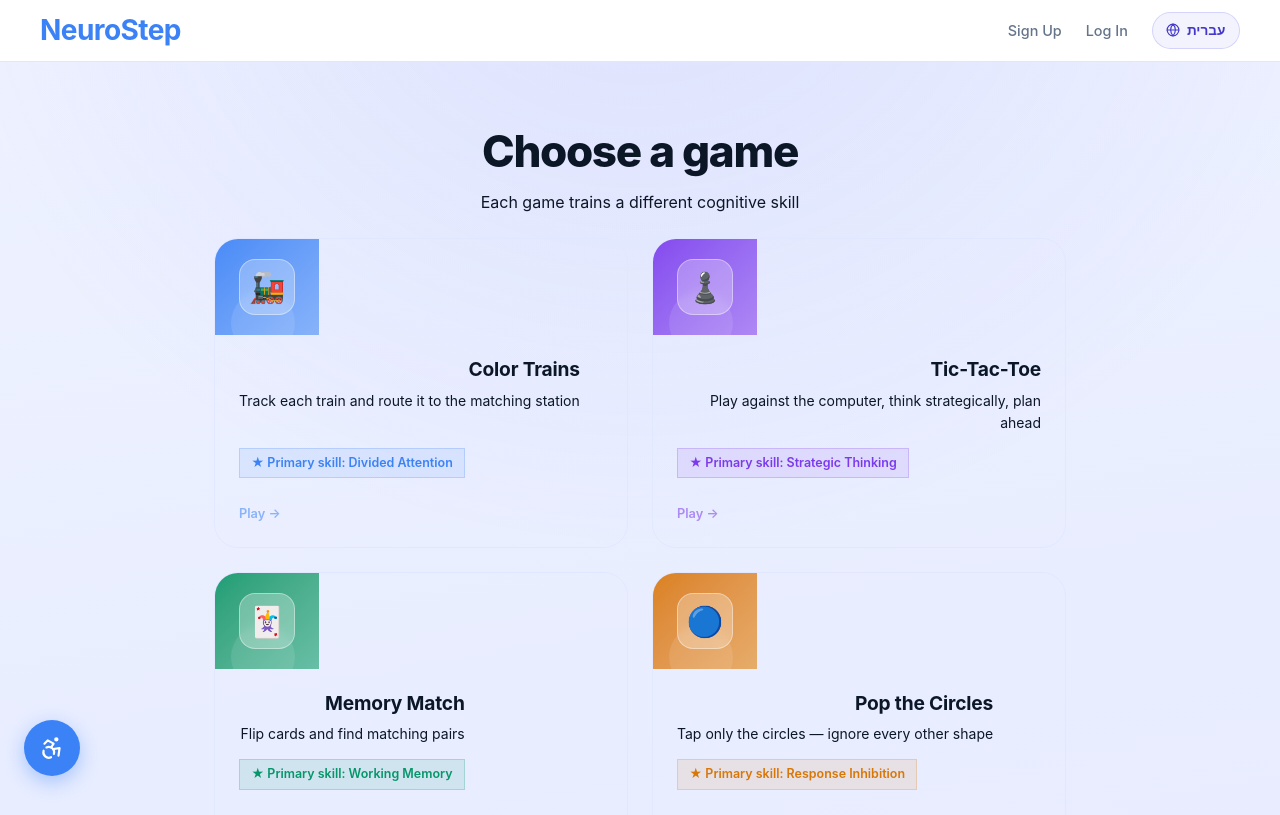
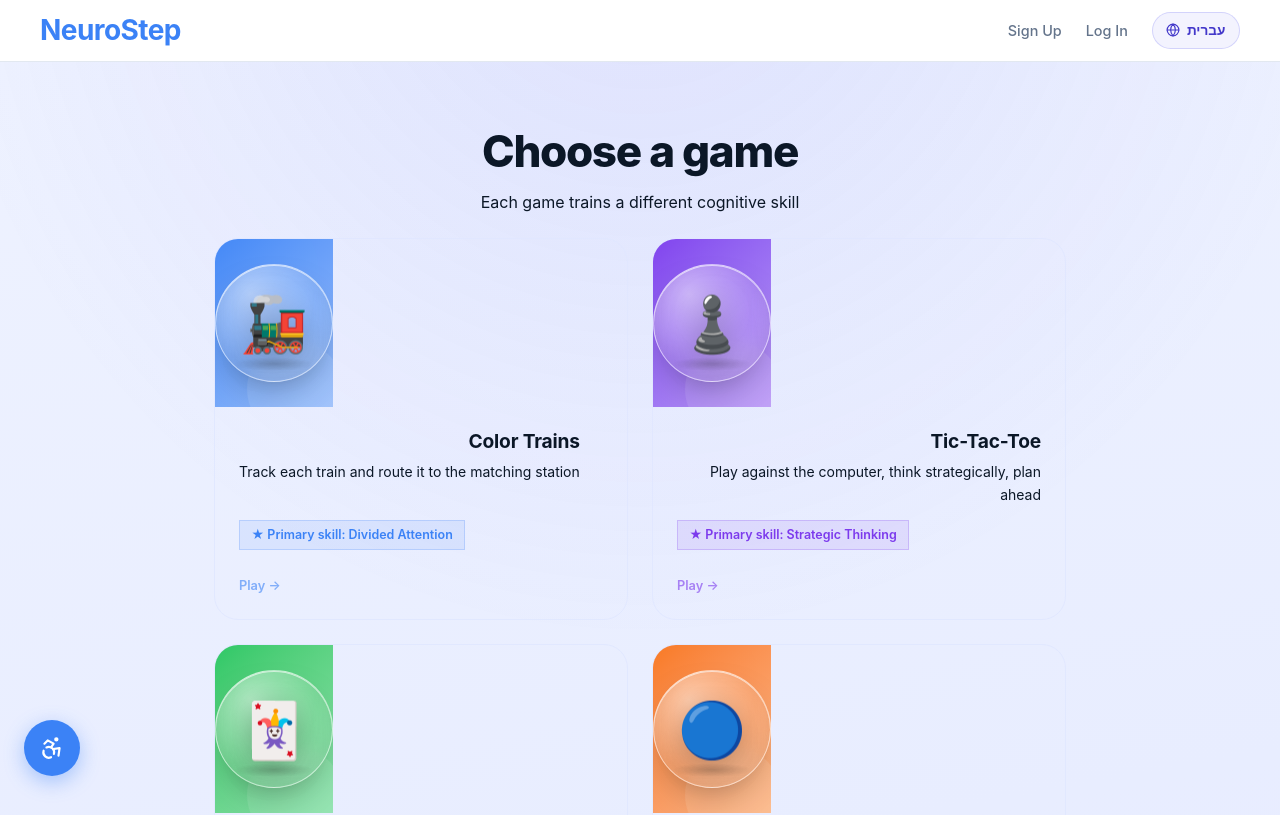
Before and after one commit to SagiAltaraz/NeuroStep, a React (Vite) app in the folder frontend/: page /games in a window 1280 px wide. Shown: the top 815 px of the page. Built offline with nearby package versions, Linux system fonts and the light colour scheme; no server answers.

Commit message:
add games hover 3d

```diff
--- a/frontend/src/data/cognitiveProblems.ts
+++ b/frontend/src/data/cognitiveProblems.ts
@@ -44,53 +44,55 @@ export interface CognitiveProblem {
   gradient: string;     // CSS gradient for the card header
 }
 
+// Eight evenly-spaced hues so every problem card is visually distinct
+// from every other problem on the home page.
 export const COGNITIVE_PROBLEMS: CognitiveProblem[] = [
   {
     id:       'working-memory',
     icon:     '🧠',
-    color:    '#8B5CF6',
-    gradient: 'linear-gradient(135deg, #8B5CF6 0%, #C084FC 100%)',
+    color:    '#A855F7',                                                       // purple
+    gradient: 'linear-gradient(135deg, #A855F7 0%, #C084FC 100%)',
   },
   {
     id:       'selective-attention',
     icon:     '👁️',
-    color:    '#0EA5E9',
-    gradient: 'linear-gradient(135deg, #0EA5E9 0%, #38BDF8 100%)',
+    color:    '#3B82F6',                                                       // blue
+    gradient: 'linear-gradient(135deg, #3B82F6 0%, #60A5FA 100%)',
   },
   {
     id:       'divided-attention',
     icon:     '🔀',
-    color:    '#14B8A6',
+    color:    '#14B8A6',                                                       // teal
     gradient: 'linear-gradient(135deg, #14B8A6 0%, #2DD4BF 100%)',
   },
   {
     id:       'processing-speed',
     icon:     '⚡',
-    color:    '#F59E0B',
-    gradient: 'linear-gradient(135deg, #F59E0B 0%, #FBBF24 100%)',
+    color:    '#EAB308',                                                       // yellow
+    gradient: 'linear-gradient(135deg, #EAB308 0%, #FACC15 100%)',
   },
   {
     id:       'reaction-time',
     icon:     '⏱️',
-    color:    '#10B981',
-    gradient: 'linear-gradient(135deg, #10B981 0%, #34D399 100%)',
+    color:    '#22C55E',                                                       // green
+    gradient: 'linear-gradient(135deg, #22C55E 0%, #4ADE80 100%)',
   },
   {
     id:       'response-inhibition',
     icon:     '✋',
-    color:    '#EC4899',
+    color:    '#EC4899',                                                       // pink
     gradient: 'linear-gradient(135deg, #EC4899 0%, #F472B6 100%)',
   },
   {
     id:       'strategic-thinking',
     icon:     '♟️',
-    color:    '#6366F1',
-    gradient: 'linear-gradient(135deg, #6366F1 0%, #818CF8 100%)',
+    color:    '#EF4444',                                                       // red
+    gradient: 'linear-gradient(135deg, #EF4444 0%, #F87171 100%)',
   },
   {
     id:       'visual-spatial',
     icon:     '🧩',
-    color:    '#F97316',
+    color:    '#F97316',                                                       // orange
     gradient: 'linear-gradient(135deg, #F97316 0%, #FB923C 100%)',
   },
 ];
--- /dev/null
+++ b/frontend/src/hooks/useCardTilt.ts
@@ -0,0 +1,73 @@
+/**
+ * useCardTilt — cursor-driven 3D tilt for game/problem cards.
+ *
+ * Tracks the cursor's relative position inside a card and returns spring-
+ * smoothed motion values for:
+ *   • Subtle card rotation (rotateX / rotateY)
+ *   • A more dramatic emoji rotation (the emoji is the visual hero)
+ *   • A cursor-following glow position (% strings for left/top)
+ *
+ * Pair the returned ref + handlers with the consumer's interactive element.
+ * Apply `transformPerspective` on the card and `transform-style: preserve-3d`
+ * on the card (and any parent that holds Z-shifted children) in CSS.
+ */
+import { useRef } from 'react';
+import {
+  useMotionValue,
+  useSpring,
+  useTransform,
+  type MotionValue,
+} from 'framer-motion';
+
+interface UseCardTiltOptions {
+  enabled?:     boolean;   // disable for coming-soon / reduced motion
+  cardMaxDeg?:  number;    // max card tilt (default 7°)
+  emojiMaxDeg?: number;    // max emoji tilt (default 22°)
+}
+
+export interface UseCardTiltResult<T extends HTMLElement> {
+  ref:          React.RefObject<T | null>;
+  onMouseMove:  (e: React.MouseEvent<T>) => void;
+  onMouseLeave: () => void;
+  cardRotX:     MotionValue<number>;
+  cardRotY:     MotionValue<number>;
+  emojiRotX:    MotionValue<number>;
+  emojiRotY:    MotionValue<number>;
+  glowX:        MotionValue<string>;
+  glowY:        MotionValue<string>;
+}
+
+export function useCardTilt<T extends HTMLElement = HTMLElement>(
+  { enabled = true, cardMaxDeg = 7, emojiMaxDeg = 22 }: UseCardTiltOptions = {},
+): UseCardTiltResult<T> {
+  const ref = useRef<T>(null);
+
+  const mx = useMotionValue(0);
+  const my = useMotionValue(0);
+
+  const spring = { stiffness: 220, damping: 22, mass: 0.4 };
+  const sx = useSpring(mx, spring);
+  const sy = useSpring(my, spring);
+
+  const cardRotX  = useTransform(sy, [-0.5, 0.5], [ cardMaxDeg,  -cardMaxDeg ]);
+  const cardRotY  = useTransform(sx, [-0.5, 0.5], [-cardMaxDeg,   cardMaxDeg ]);
+  const emojiRotX = useTransform(sy, [-0.5, 0.5], [ emojiMaxDeg, -emojiMaxDeg]);
+  const emojiRotY = useTransform(sx, [-0.5, 0.5], [-emojiMaxDeg,  emojiMaxDeg]);
+  const glowX     = useTransform(sx, [-0.5, 0.5], ['25%', '75%']);
+  const glowY     = useTransform(sy, [-0.5, 0.5], ['25%', '75%']);
+
+  const onMouseMove = (e: React.MouseEvent<T>) => {
+    if (!enabled) return;
+    const rect = ref.current?.getBoundingClientRect();
+    if (!rect) return;
+    mx.set((e.clientX - rect.left) / rect.width  - 0.5);
+    my.set((e.clientY - rect.top)  / rect.height - 0.5);
+  };
+
+  const onMouseLeave = () => {
+    mx.set(0);
+    my.set(0);
+  };
+
+  return { ref, onMouseMove, onMouseLeave, cardRotX, cardRotY, emojiRotX, emojiRotY, glowX, glowY };
+}
--- a/frontend/src/pages/games/GamesPage.css
+++ b/frontend/src/pages/games/GamesPage.css
@@ -1,7 +1,7 @@
 /* ============================================================
    GAMES PAGE
-   Card-first layout. Each game card is a small product —
-   gradient header, emoji badge, description, focus tag.
+   Each card is a small 3D stage. The emoji is the hero —
+   it lives inside the card and reacts to the cursor.
    ============================================================ */
 
 .games-page {
@@ -71,6 +71,8 @@
   grid-template-columns: repeat(2, 1fr);
   gap: 1.5rem;
   text-align: right;
+  /* Give every card the same 3D scene so children can use Z */
+  perspective: 1200px;
 }
 
 /* ===== CARD ===== */
@@ -82,27 +84,29 @@
   border: 1px solid rgba(224, 231, 255, 0.9);
   cursor: pointer;
   box-shadow: var(--shadow-sm);
-  transition: transform 0.22s ease, box-shadow 0.22s ease;
   padding: 0;
   display: flex;
   flex-direction: column;
   text-align: right;
+  transform-style: preserve-3d;
+  transition: box-shadow 0.25s ease, border-color 0.25s ease;
+  will-change: transform;
 }
 
 .game-card:hover {
-  transform: translateY(-7px);
-  box-shadow: 0 20px 48px var(--card-glow, rgba(37, 99, 235, 0.18));
-  border-color: color-mix(in srgb, var(--card-color) 30%, transparent);
+  box-shadow: 0 26px 60px var(--card-glow, rgba(37, 99, 235, 0.22));
+  border-color: color-mix(in srgb, var(--card-color) 35%, transparent);
 }
 
-/* ===== CARD GRADIENT HEADER ===== */
+/* ===== CARD GRADIENT HEADER (the 3D stage) ===== */
 .game-card-header {
   position: relative;
-  height: 96px;
-  padding: 0 1.5rem;
+  height: 168px;
   display: flex;
   align-items: center;
+  justify-content: center;
   overflow: hidden;
+  transform-style: preserve-3d;
 }
 
 .game-card-header-bg {
@@ -111,51 +115,99 @@
   background: linear-gradient(
     135deg,
     var(--card-color) 0%,
-    color-mix(in srgb, var(--card-color) 65%, #fff) 100%
+    color-mix(in srgb, var(--card-color) 55%, #fff) 100%
   );
-  opacity: 0.92;
+  opacity: 0.95;
 }
 
-/* Decorative circle in top-left corner */
+/* Decorative orbs in the header */
 .game-card-header::before {
   content: '';
   position: absolute;
-  top: -28px;
-  left: -28px;
-  width: 110px;
-  height: 110px;
+  top: -36px;
+  left: -36px;
+  width: 140px;
+  height: 140px;
   border-radius: 50%;
   background: rgba(255, 255, 255, 0.14);
   pointer-events: none;
 }
-
-/* Smaller circle bottom-right */
 .game-card-header::after {
   content: '';
   position: absolute;
-  bottom: -20px;
-  right: 1.5rem;
-  width: 64px;
-  height: 64px;
+  bottom: -30px;
+  right: -10px;
+  width: 96px;
+  height: 96px;
   border-radius: 50%;
-  background: rgba(255, 255, 255, 0.1);
+  background: rgba(255, 255, 255, 0.10);
   pointer-events: none;
 }
 
-.game-emoji-wrap {
+/* Cursor-following soft glow inside the header */
+.game-emoji-glow {
+  position: absolute;
+  width: 220px;
+  height: 220px;
+  border-radius: 50%;
+  background: radial-gradient(circle,
+    rgba(255, 255, 255, 0.55) 0%,
+    rgba(255, 255, 255, 0.12) 45%,
+    transparent 70%);
+  transform: translate(-50%, -50%);
+  pointer-events: none;
+  opacity: 0;
+  transition: opacity 0.3s ease;
+  mix-blend-mode: screen;
+  z-index: 1;
+}
+.game-card:hover .game-emoji-glow { opacity: 1; }
+
+/* ===== EMOJI STAGE — the 3D-tilting glass disk ===== */
+.game-emoji-stage {
   position: relative;
-  z-index: 1;
-  width: 56px;
-  height: 56px;
-  border-radius: 16px;
-  background: rgba(255, 255, 255, 0.28);
-  border: 1.5px solid rgba(255, 255, 255, 0.4);
+  z-index: 2;
+  width: 118px;
+  height: 118px;
+  border-radius: 50%;
   display: flex;
   align-items: center;
   justify-content: center;
-  font-size: 1.85rem;
-  backdrop-filter: blur(4px);
-  flex-shrink: 0;
+  background:
+    radial-gradient(circle at 30% 25%, rgba(255,255,255,0.55) 0%, rgba(255,255,255,0.18) 55%, rgba(255,255,255,0.05) 100%);
+  border: 1.5px solid rgba(255, 255, 255, 0.55);
+  backdrop-filter: blur(10px);
+  -webkit-backdrop-filter: blur(10px);
+  box-shadow:
+    0 18px 40px -16px rgba(0, 0, 0, 0.35),
+    inset 0 1px 0 rgba(255, 255, 255, 0.6),
+    inset 0 -10px 24px rgba(0, 0, 0, 0.08);
+  transform-style: preserve-3d;
+  will-change: transform;
+}
+
+/* The emoji itself — floats above the stage in Z */
+.game-emoji {
+  font-size: 3.4rem;
+  line-height: 1;
+  transform: translateZ(38px);
+  filter: drop-shadow(0 10px 16px rgba(0, 0, 0, 0.28));
+  user-select: none;
+  pointer-events: none;
+}
+
+/* Soft contact shadow on the disk surface, slightly behind the emoji */
+.game-emoji-shadow {
+  position: absolute;
+  bottom: 10px;
+  left: 50%;
+  transform: translate(-50%, 0) translateZ(2px);
+  width: 70%;
+  height: 14px;
+  border-radius: 50%;
+  background: radial-gradient(ellipse, rgba(0, 0, 0, 0.18) 0%, transparent 70%);
+  pointer-events: none;
+  z-index: 1;
 }
 
 /* ===== CARD BODY ===== */
@@ -165,6 +217,7 @@
   flex-direction: column;
   flex: 1;
   gap: 0.35rem;
+  position: relative;
 }
 
 .game-name {
@@ -208,8 +261,8 @@
   font-size: 0.8rem;
   font-weight: 600;
   color: var(--card-color);
-  opacity: 0.55;
-  transition: opacity var(--ease), transform var(--ease);
+  opacity: 0.6;
+  transition: opacity 0.2s ease, transform 0.2s ease;
   white-space: nowrap;
 }
 
@@ -242,7 +295,6 @@
 }
 
 .game-card--coming-soon:hover {
-  transform: none;
   box-shadow: var(--shadow-card, 0 2px 12px rgba(45, 36, 32, 0.06));
 }
 
@@ -269,7 +321,7 @@
   padding: 0.25rem 0.6rem;
   border-radius: var(--radius-pill);
   box-shadow: 0 2px 8px rgba(0, 0, 0, 0.08);
-  z-index: 2;
+  z-index: 3;
 }
 
 /* ===== RESPONSIVE ===== */
@@ -282,7 +334,15 @@
     padding: 2.5rem 1rem 4rem;
   }
 
-  .game-card-header {
-    height: 80px;
+  .game-card-header   { height: 144px; }
+  .game-emoji-stage   { width: 102px; height: 102px; }
+  .game-emoji         { font-size: 2.9rem; }
+}
+
+@media (prefers-reduced-motion: reduce) {
+  .game-card,
+  .game-emoji-stage {
+    transform: none !important;
   }
+  .game-emoji-glow { display: none; }
 }
--- a/frontend/src/pages/games/GamesPage.tsx
+++ b/frontend/src/pages/games/GamesPage.tsx
@@ -1,4 +1,5 @@
 import { useNavigate, useSearchParams } from 'react-router-dom';
+import { motion } from 'framer-motion';
 import './GamesPage.css';
 import {
   gamesForProblem,
@@ -8,6 +9,7 @@ import {
   type TrainingStrength,
 } from '../../data/cognitiveProblems';
 import { useLang, type TKey } from '../../context/LanguageContext';
+import { useCardTilt } from '../../hooks/useCardTilt';
 
 interface GameEntry {
   id:          string;
@@ -24,8 +26,9 @@ interface GameEntry {
   comingSoon?: boolean;
 }
 
+// ── Color palette ──────────────────────────────────────────────────
+// Eight evenly-spaced hues — every game has a distinct, non-adjacent color.
 const games: GameEntry[] = [
-  // ── Live games ───────────────────────────────────────────────────
   {
     id: 'colorTracking',
     nameHe: 'רכבות הצבעים',
@@ -33,8 +36,8 @@ const games: GameEntry[] = [
     icon: '🚂',
     descHe: 'עקוב אחרי הרכבות ושלח כל אחת לתחנה הנכונה',
     descEn: 'Track each train and route it to the matching station',
-    color: '#3B82F6',
-    glow: 'rgba(59, 130, 246, 0.22)',
+    color: '#3B82F6',                                 // blue
+    glow:  'rgba(59, 130, 246, 0.22)',
     route: '/games/colorTracking',
   },
   {
@@ -44,8 +47,8 @@ const games: GameEntry[] = [
     icon: '♟️',
     descHe: 'שחק נגד המחשב, חשוב אסטרטגית ותכנן קדימה לנצח',
     descEn: 'Play against the computer, think strategically, plan ahead',
-    color: '#7C3AED',
-    glow: 'rgba(124, 58, 237, 0.22)',
+    color: '#7C3AED',                                 // purple
+    glow:  'rgba(124, 58, 237, 0.22)',
     route: '/games/ticTacToe',
   },
   {
@@ -55,8 +58,8 @@ const games: GameEntry[] = [
     icon: '🃏',
     descHe: 'הפוך קלפים ומצא זוגות תואמים',
     descEn: 'Flip cards and find matching pairs',
-    color: '#059669',
-    glow: 'rgba(5, 150, 105, 0.22)',
+    color: '#22C55E',                                 // green
+    glow:  'rgba(34, 197, 94, 0.22)',
     route: '/games/memory',
   },
   {
@@ -66,19 +69,18 @@ const games: GameEntry[] = [
     icon: '🔵',
     descHe: 'לחץ רק על העיגולים שמופיעים על המסך ‒ הימנע משאר הצורות',
     descEn: 'Tap only the circles — ignore every other shape',
-    color: '#D97706',
-    glow: 'rgba(217, 119, 6, 0.22)',
+    color: '#F97316',                                 // orange
+    glow:  'rgba(249, 115, 22, 0.22)',
     route: '/games/shapesClick',
   },
 
-  // ── Newly released games ─────────────────────────────────────────
   {
     id: 'greenLight',
     nameKey: 'game.greenLight.name',
     descKey: 'game.greenLight.desc',
     icon: '🚦',
-    color: '#10B981',
-    glow: 'rgba(16, 185, 129, 0.22)',
+    color: '#EAB308',                                 // yellow / gold
+    glow:  'rgba(234, 179, 8, 0.22)',
     route: '/games/greenLight',
   },
   {
@@ -86,8 +88,8 @@ const games: GameEntry[] = [
     nameKey: 'game.spotDifference.name',
     descKey: 'game.spotDifference.desc',
     icon: '🔍',
-    color: '#F59E0B',
-    glow: 'rgba(245, 158, 11, 0.22)',
+    color: '#EC4899',                                 // pink / magenta
+    glow:  'rgba(236, 72, 153, 0.22)',
     route: '/games/spotDifference',
   },
   {
@@ -95,8 +97,8 @@ const games: GameEntry[] = [
     nameKey: 'game.whereWasIt.name',
     descKey: 'game.whereWasIt.desc',
     icon: '🧩',
-    color: '#F97316',
-    glow: 'rgba(249, 115, 22, 0.22)',
+    color: '#EF4444',                                 // red
+    glow:  'rgba(239, 68, 68, 0.22)',
     route: '/games/whereWasIt',
   },
   {
@@ -104,11 +106,113 @@ const games: GameEntry[] = [
     nameKey: 'game.findLetter.name',
     descKey: 'game.findLetter.desc',
     icon: '🔤',
-    color: '#0EA5E9',
-    glow: 'rgba(14, 165, 233, 0.22)',
+    color: '#06B6D4',                                 // cyan
+    glow:  'rgba(6, 182, 212, 0.22)',
     route: '/games/findLetter',
   },
 ];
+
+interface GameCardProps {
+  game:             GameEntry;
+  isComing:         boolean;
+  primaryLabel:     string | null;
+  primaryPrefix:    string;
+  name:             string;
+  desc:             string;
+  comingSoonLabel:  string;
+  playLabel:        string;
+  ariaLabel:        string;
+  onClick:          () => void;
+}
+
+function GameCard({
+  game,
+  isComing,
+  primaryLabel,
+  primaryPrefix,
+  name,
+  desc,
+  comingSoonLabel,
+  playLabel,
+  ariaLabel,
+  onClick,
+}: GameCardProps) {
+  const {
+    ref,
+    onMouseMove,
+    onMouseLeave,
+    cardRotX,
+    cardRotY,
+    emojiRotX,
+    emojiRotY,
+    glowX,
+    glowY,
+  } = useCardTilt<HTMLButtonElement>({ enabled: !isComing });
+
+  return (
+    <motion.button
+      ref={ref}
+      type="button"
+      className={`game-card${isComing ? ' game-card--coming-soon' : ''}`}
+      onClick={onClick}
+      onMouseMove={onMouseMove}
+      onMouseLeave={onMouseLeave}
+      disabled={isComing}
+      aria-label={ariaLabel}
+      style={{
+        ['--card-color' as string]: game.color,
+        ['--card-glow' as string]:  game.glow,
+        rotateX: cardRotX,
+        rotateY: cardRotY,
+        transformPerspective: 1100,
+      }}
+      whileHover={isComing ? undefined : { y: -6, scale: 1.015 }}
+      whileTap={isComing ? undefined : { scale: 0.98 }}
+      transition={{ type: 'spring', stiffness: 260, damping: 24 }}
+    >
+      <div className="game-card-header">
+        <div className="game-card-header-bg" />
+
+        {!isComing && (
+          <motion.span
+            aria-hidden
+            className="game-emoji-glow"
+            style={{ left: glowX, top: glowY }}
+          />
+        )}
+
+        <motion.div
+          className="game-emoji-stage"
+          style={{ rotateX: emojiRotX, rotateY: emojiRotY }}
+        >
+          <span className="game-emoji">{game.icon}</span>
+          <span className="game-emoji-shadow" aria-hidden />
+        </motion.div>
+
+        {isComing && (
+          <span className="game-coming-badge">{comingSoonLabel}</span>
+        )}
+      </div>
+
+      <div className="game-card-body">
+        <h2 className="game-name">{name}</h2>
+        <p className="game-desc">{desc}</p>
+
+        {primaryLabel && (
+          <span className="game-primary-skill">
+            ★ {primaryPrefix}: {primaryLabel}
+          </span>
+        )}
+
+        <div className="game-card-footer">
+          <span className="game-play-cue">
+            {isComing ? comingSoonLabel : playLabel}
+          </span>
+        </div>
+      </div>
+    </motion.button>
+  );
+}
 
 export default function GamesPage() {
   const navigate       = useNavigate();
@@ -189,45 +293,21 @@ export default function GamesPage() {
                 ? t(`problem.${primaryProblem}.title` as TKey)
                 : null;
 
+              const name = gameName(game);
               return (
-                <button
+                <GameCard
                   key={game.id}
-                  className={`game-card${isComing ? ' game-card--coming-soon' : ''}`}
+                  game={game}
+                  isComing={isComing}
+                  primaryLabel={primaryLabel}
+                  primaryPrefix={t('training.primary')}
+                  name={name}
+                  desc={gameDesc(game)}
+                  comingSoonLabel={t('games.coming.soon')}
+                  playLabel={t('games.play')}
+                  ariaLabel={name + (isComing ? ` (${t('games.coming.soon')})` : '')}
                   onClick={() => handleCardClick(game)}
-                  disabled={isComing}
-                  aria-label={gameName(game) + (isComing ? ` (${t('games.coming.soon')})` : '')}
-                  style={{
-                    '--card-color': game.color,
-                    '--card-glow':  game.glow,
-                  } as React.CSSProperties}
-                >
-                  <div className="game-card-header">
-                    <div className="game-card-header-bg" />
-                    <div className="game-emoji-wrap">
-                      <span>{game.icon}</span>
-                    </div>
-                    {isComing && (
-                      <span className="game-coming-badge">{t('games.coming.soon')}</span>
-                    )}
-                  </div>
-
-                  <div className="game-card-body">
-                    <h2 className="game-name">{gameName(game)}</h2>
-                    <p className="game-desc">{gameDesc(game)}</p>
-
-                    {primaryLabel && (
-                      <span className="game-primary-skill">
-                        ★ {t('training.primary')}: {primaryLabel}
-                      </span>
-                    )}
-
-                    <div className="game-card-footer">
-                      <span className="game-play-cue">
-                        {isComing ? t('games.coming.soon') : t('games.play')}
-                      </span>
-                    </div>
-                  </div>
-                </button>
+                />
               );
             })}
           </div>
```
Also changed, not shown: frontend/src/components/ProblemsCarousel/ProblemsCarousel.css (+91 -21 lines), frontend/src/components/ProblemsCarousel/ProblemsCarousel.tsx (+72 -22 lines).
